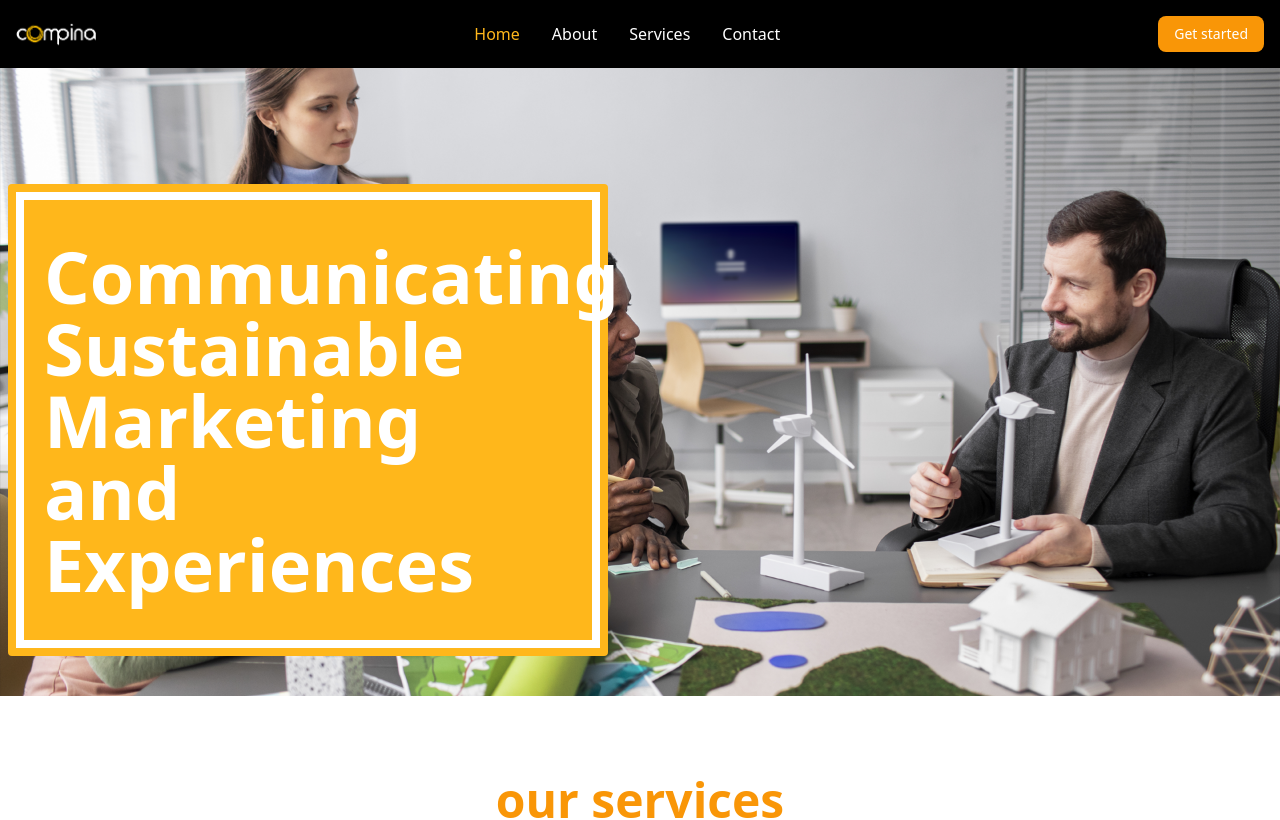
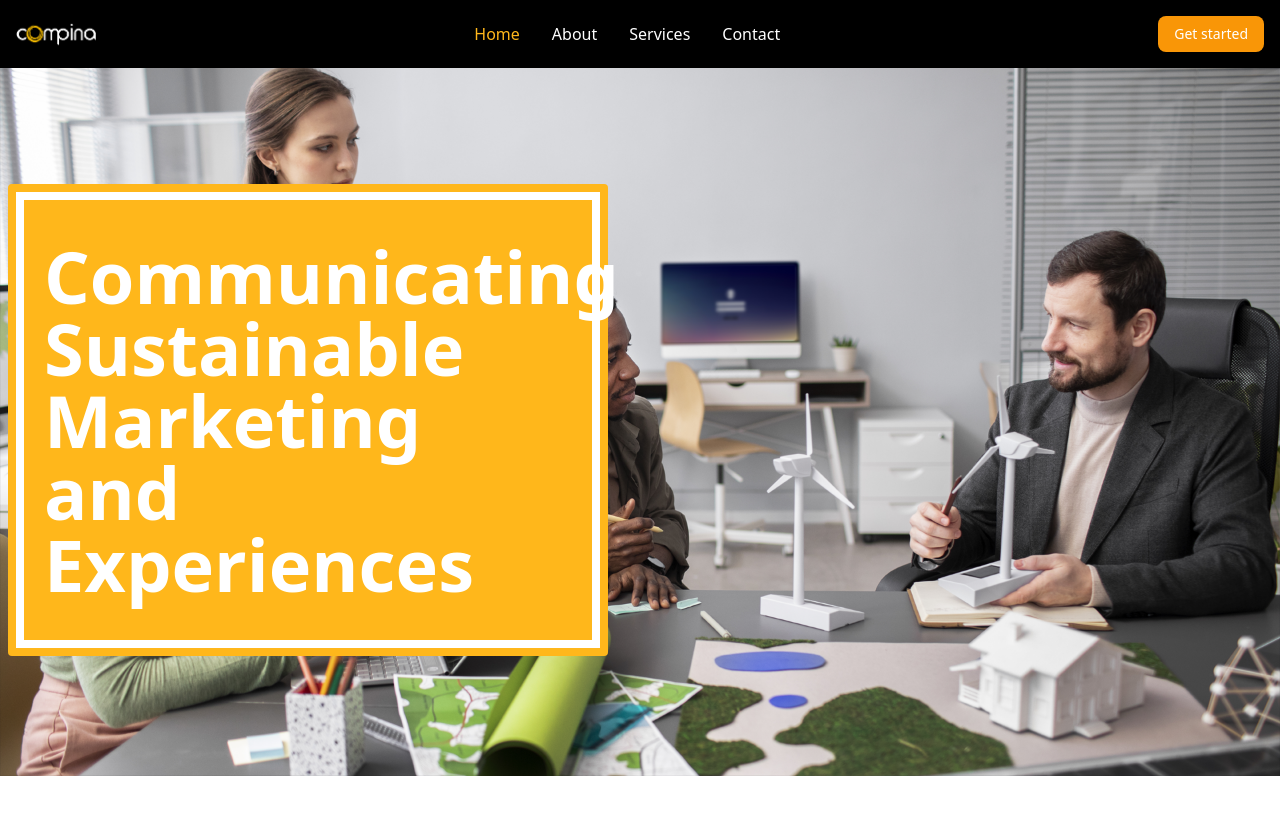
Before and after one commit to edwardyq67/compina, a React (Vite) app: page / in a window 1280 px wide. Shown: the top 820 px of the page. Built offline with nearby package versions, Linux system fonts and the light colour scheme.

Commit message:
actualizacion6

```diff
--- a/src/compents/Home.jsx
+++ b/src/compents/Home.jsx
@@ -53,13 +53,13 @@ function Home() {
           disableOnInteraction: false,
         }}
         modules={[Autoplay, EffectFade, Navigation, Pagination]}
-        className="h-[60vh] mySwiper"
+        className="mySwiper"
 
       >
         <SwiperSlide className='relative'>
-          <img className='w-full h-full object-cover' src={portadaImg1} />
+          <img className='w-full h-auto max-h-[800px] object-cover' src={portadaImg1} />
 
-          <div className="absolute  rounded-md  inset-y-32  right-0 sm:right-2 lg:right-10">
+          <div className="absolute  rounded-md  bottom-0 md:inset-y-32  right-0 sm:right-2 lg:right-10">
             <div className="p-2 sm:p-4 bg-mysin-400 max-w-[600px] rounded-md">
               <p className='text-4xl md:text-5xl lg:text-7xl text-white border-8 rounded border-white p-5 lg:p-10 font-semibold'>Commercial, logistical and marketing partner</p>
             </div>
@@ -67,16 +67,16 @@ function Home() {
 
         </SwiperSlide>
         <SwiperSlide>
-          <img className='w-full h-full object-cover' src={portadaImg2} />
-          <div className="absolute inset-y-32  left-0 sm:left-2  lg:right-10 rounded-md">
+          <img className='w-full h-auto max-h-[800px] object-cover' src={portadaImg2} />
+          <div className="absolute bottom-0 md:inset-y-32  left-0 sm:left-2  lg:right-10 rounded-md">
             <div className="p-2  bg-mysin-400 max-w-[600px] rounded">
               <p className='font-semibold text-4xl md:text-5xl lg:text-7xl text-white border-8 border-white p-5 px-5 lg:py-10'>Communicating Sustainable Marketing and Experiences</p>
             </div>
           </div>
         </SwiperSlide>
         <SwiperSlide>
-          <img className='w-full h-full object-cover' src={portadaImg3} />
-          <div className="absolute   inset-y-20  right-0 sm:right-2 lg:right-10 rounded-md">
+          <img className='w-full h-auto max-h-[800px] object-cover' src={portadaImg3} />
+          <div className="absolute   bottom-0 md:inset-y-20  right-0 sm:right-2 lg:right-10 rounded-md">
             <div className="p-2 sm:p-4 bg-mysin-400 max-w-[600px] rounded">
               <p className='font-semibold text-4xl md:text-5xl lg:text-7xl text-white border-8 border-white p-5 lg:p-10'>Sustainable Management, Environmental Preservation, Native Culture and Tourism</p>
             </div>
@@ -84,8 +84,8 @@ function Home() {
         </SwiperSlide>
 
         <SwiperSlide>
-          <img className='w-full h-full object-cover' src={portadaImg5} />
-          <div className="absolute  inset-y-32  right-0 sm:right-2 lg:right-10 rounded-md">
+          <img className='w-full h-auto max-h-[800px] object-cover' src={portadaImg5} />
+          <div className="absolute  bottom-0 md:inset-y-32  right-0 sm:right-2 lg:right-10 rounded-md">
             <div className="p-2 sm:p-4 bg-mysin-400 max-w-[600px] rounded">
               <p className='font-semibold text-4xl md:text-5xl lg:text-7xl text-white border-8 border-white p-5 lg:p-10'>Eco-sustainable advertising solutions and branding</p>
             </div>
--- a/src/index.css
+++ b/src/index.css
@@ -1,6 +1,6 @@
 .swiper {
     width: 100%;
-    height: 80vh;
+    height: auto;
   }
 
   .swiper-slide {
```
